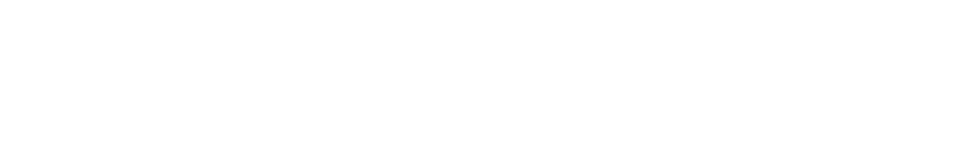
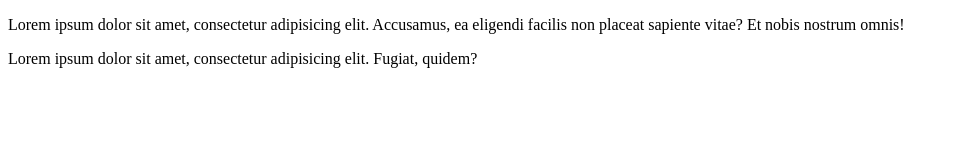
Before and after one commit to JoSambo/git-workshop-demo, a plain HTML site: page index.html in a window 1280 px wide. Shown: the whole page, without its empty margins (0-958 px from the left). Drawn offline with Linux system fonts and the light colour scheme.

Commit message:
add text

```diff
--- a/index.html
+++ b/index.html
@@ -5,6 +5,7 @@
     <title>Title</title>
 </head>
 <body>
-
+<p>Lorem ipsum dolor sit amet, consectetur adipisicing elit. Accusamus, ea eligendi facilis non placeat sapiente vitae? Et nobis nostrum omnis!</p>
+<p>Lorem ipsum dolor sit amet, consectetur adipisicing elit. Fugiat, quidem?</p>
 </body>
 </html>
```
